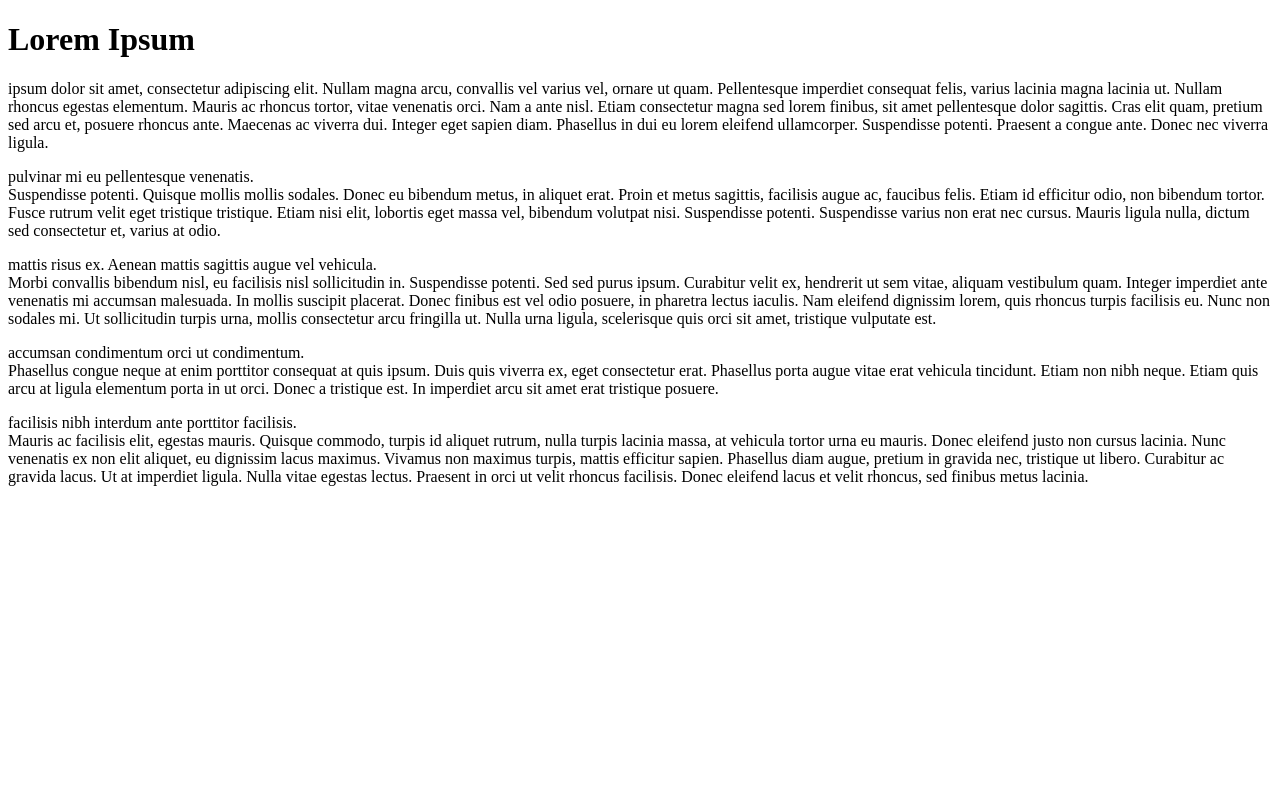
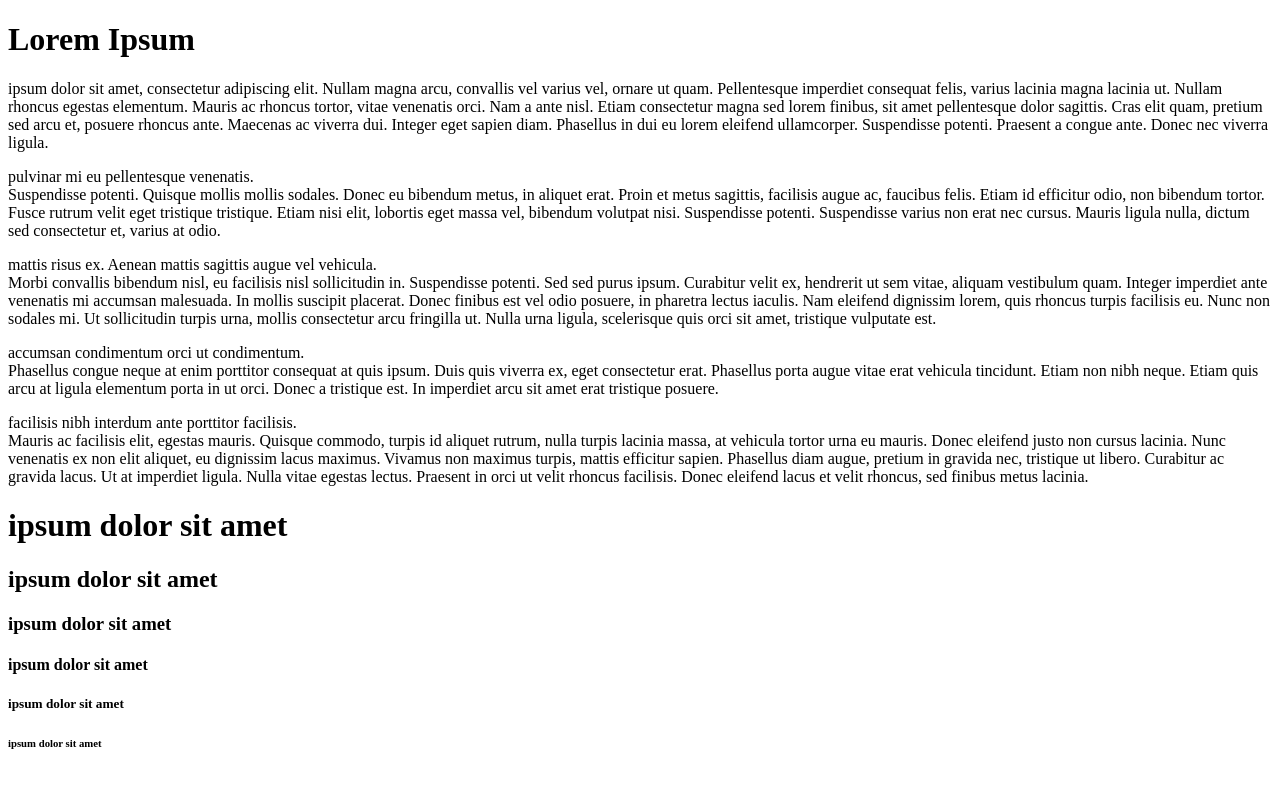
Before and after one commit to emirh95/vjezba, a plain HTML site: page main/index.html in a window 1280 px wide. Drawn offline with Linux system fonts and the light colour scheme.

Commit message:
Diferente headings

```diff
--- a/main/index.html
+++ b/main/index.html
@@ -42,6 +42,13 @@
         lacus. Ut at imperdiet ligula. Nulla vitae egestas lectus. Praesent in orci ut velit rhoncus facilisis. Donec
         eleifend lacus et velit rhoncus, sed finibus metus lacinia.</p>
 
+    <h1>ipsum dolor sit amet</h1>
+    <h2>ipsum dolor sit amet</h2>
+    <h3>ipsum dolor sit amet</h3>
+    <h4>ipsum dolor sit amet</h4>
+    <h5>ipsum dolor sit amet</h5>
+    <h6>ipsum dolor sit amet</h6>
+
 </body>
 
 </html>
```
